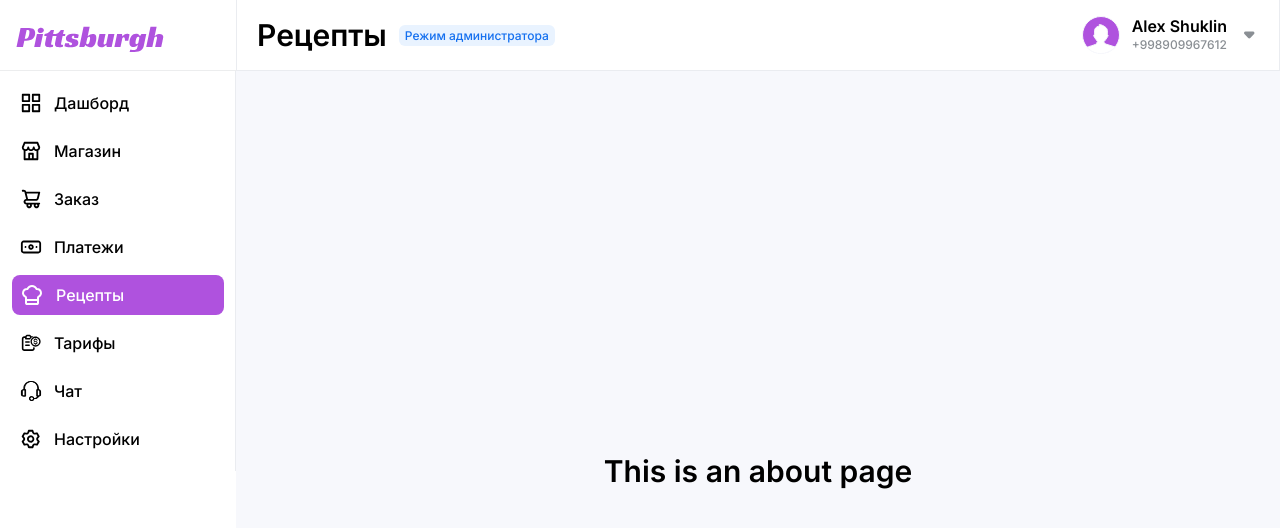
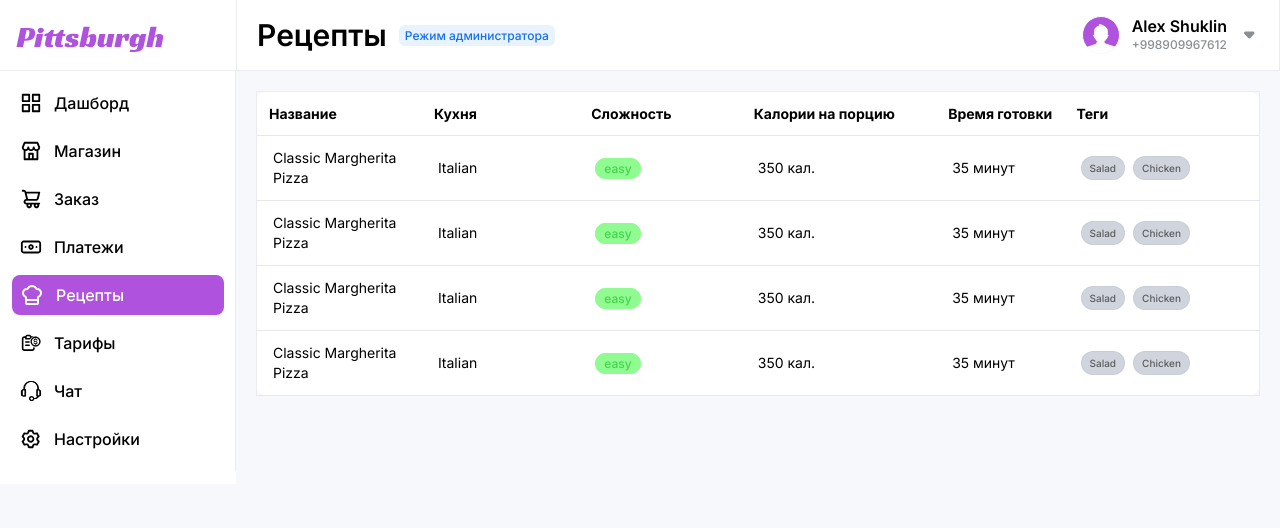
Before and after one commit to Visheyt/Pitsburg-test, a Vue app: page /recipes in a window 1280 px wide. Shown: the top 528 px of the page. Built offline with nearby package versions, Linux system fonts and the light colour scheme.

Commit message:
feat: add recipes table, recipes tablerow

```diff
--- /dev/null
+++ b/src/data/tablehead-items.ts
@@ -0,0 +1,26 @@
+export const tableHeadItems = [
+  {
+    id: 0,
+    name: 'Название',
+  },
+  {
+    id: 1,
+    name: 'Кухня',
+  },
+  {
+    id: 2,
+    name: 'Сложность',
+  },
+  {
+    id: 3,
+    name: 'Калории на порцию',
+  },
+  {
+    id: 4,
+    name: 'Время готовки',
+  },
+  {
+    id: 5,
+    name: 'Теги',
+  },
+]
--- a/src/features/recipes/RecipesPage.vue
+++ b/src/features/recipes/RecipesPage.vue
@@ -1,7 +1,88 @@
+<script setup lang="ts">
+import { tableHeadItems } from '@/data/tablehead-items'
+import RecipeTableRow from './components/RecipeTableRow.vue'
+</script>
+
 <template>
-  <main class="page">
-    <h1>This is an about page</h1>
+  <main class="recipe-page">
+    <table class="recipe-table">
+      <thead>
+        <tr>
+          <th v-for="item in tableHeadItems" :key="item.id">{{ item.name }}</th>
+        </tr>
+      </thead>
+      <tbody>
+        <RecipeTableRow
+          name="Classic Margherita Pizza"
+          cuisine="Italian"
+          difficulty="easy"
+          :calories="350"
+          :time="35"
+          :tags="['Salad', 'Chicken']"
+        />
+        <RecipeTableRow
+          name="Classic Margherita Pizza"
+          cuisine="Italian"
+          difficulty="easy"
+          :calories="350"
+          :time="35"
+          :tags="['Salad', 'Chicken']"
+        />
+        <RecipeTableRow
+          name="Classic Margherita Pizza"
+          cuisine="Italian"
+          difficulty="easy"
+          :calories="350"
+          :time="35"
+          :tags="['Salad', 'Chicken']"
+        />
+        <RecipeTableRow
+          name="Classic Margherita Pizza"
+          cuisine="Italian"
+          difficulty="easy"
+          :calories="350"
+          :time="35"
+          :tags="['Salad', 'Chicken']"
+        />
+      </tbody>
+    </table>
   </main>
 </template>
 
-<style></style>
+<style>
+.recipe-page {
+  padding: 20px;
+  display: flex;
+  flex-direction: column;
+  align-items: center;
+  justify-content: center;
+}
+.recipe-table {
+  width: 100%;
+  border-collapse: collapse;
+  background-color: white;
+  border-radius: 12px;
+  border: 1px solid #eaecf0;
+  font-weight: 400;
+  font-size: 14px;
+  line-height: 20px;
+}
+
+.recipe-table th {
+  padding: 12px 0px 12px 12px;
+  text-align: left;
+  box-shadow: 0px -1px 0px 0px #e5e9eb inset;
+}
+.recipe-table td {
+  padding: 12px 0px 12px 16px;
+  text-align: left;
+  border-bottom: 1px solid #e5e7eb;
+
+  max-width: 233px;
+}
+
+.actions .icon {
+  cursor: pointer;
+  margin-left: 8px;
+}
+</style>
--- /dev/null
+++ b/src/features/recipes/components/RecipeTableRow.vue
@@ -0,0 +1,62 @@
+<script setup lang="ts">
+import type { BadgeType } from '@/shared/types/dififictulty'
+import Badge from '@/shared/ui/Badge.vue'
+import Tag from '@/shared/ui/Tag.vue'
+
+defineProps<{
+  name: string
+  cuisine: string
+  difficulty: BadgeType
+  calories: number
+  time: number
+  tags: string[]
+}>()
+</script>
+
+<template>
+  <tr class="table-row">
+    <td class="name-td">{{ name }}</td>
+    <td class="cuisine-td">{{ cuisine }}</td>
+    <td class="badge-td">
+      <Badge :badge-style="difficulty">{{ difficulty }}</Badge>
+    </td>
+    <td class="calories-td">{{ `${calories} кал.` }}</td>
+    <td class="time-td">{{ `${time} минут` }}</td>
+    <td class="tags-td">
+      <div class="tags">
+        <Tag v-for="(tag, index) in tags" :key="index">{{ tag }}</Tag>
+      </div>
+    </td>
+  </tr>
+</template>
+
+<style scoped>
+.name-td {
+  width: 100%;
+  width: 190px;
+}
+.cuisine-td {
+  width: 100%;
+  width: 190px;
+}
+.badge-td {
+  width: 100%;
+  width: 185px;
+}
+.calories-td {
+  width: 100%;
+  width: 233px;
+}
+.time-td {
+  width: 100%;
+  width: 148px;
+}
+.tags {
+  display: flex;
+  gap: 8px;
+}
+.tags-td {
+  width: 100%;
+  width: 217px;
+}
+</style>
--- a/src/shared/components/Aside.vue
+++ b/src/shared/components/Aside.vue
@@ -10,7 +10,7 @@ import { navItems } from '@/data/nav-items'
     </div>
     <nav class="navigation">
       <RouterLink
-        v-for="navItem of navItems"
+        v-for="navItem in navItems"
         :key="navItem.id"
         :to="navItem.routePath"
         class="nav-item"
--- /dev/null
+++ b/src/shared/types/dififictulty.ts
@@ -0,0 +1 @@
+export type BadgeType = 'easy' | 'medium' | 'hard'
--- a/src/shared/ui/Badge.vue
+++ b/src/shared/ui/Badge.vue
@@ -1,13 +1,15 @@
 <script setup lang="ts">
+import type { BadgeType } from '../types/dififictulty'
+
 defineProps<{
-  badgeStyle: 'admin' | 'easy' | 'medium' | 'hard'
+  badgeStyle: BadgeType | 'admin'
 }>()
 </script>
 
 <template>
-  <div :class="badgeStyle" class="badge">
+  <span :class="badgeStyle" class="badge">
     <slot />
-  </div>
+  </span>
 </template>
 
 <style scoped>
--- /dev/null
+++ b/src/shared/ui/Tag.vue
@@ -0,0 +1,20 @@
+<template>
+  <div class="tag">
+    <slot />
+  </div>
+</template>
+
+<style scoped>
+.tag {
+  border: 1px solid #1018280a;
+  background:
+    linear-gradient(0deg, #d0d5dd, #d0d5dd),
+    linear-gradient(0deg, rgba(255, 255, 255, 0.5), rgba(255, 255, 255, 0.5));
+  font-weight: 500;
+  font-size: 10px;
+  line-height: 18px;
+  padding: 2px 8px;
+  border-radius: 100px;
+  color: #5a5c5f;
+}
+</style>
```
